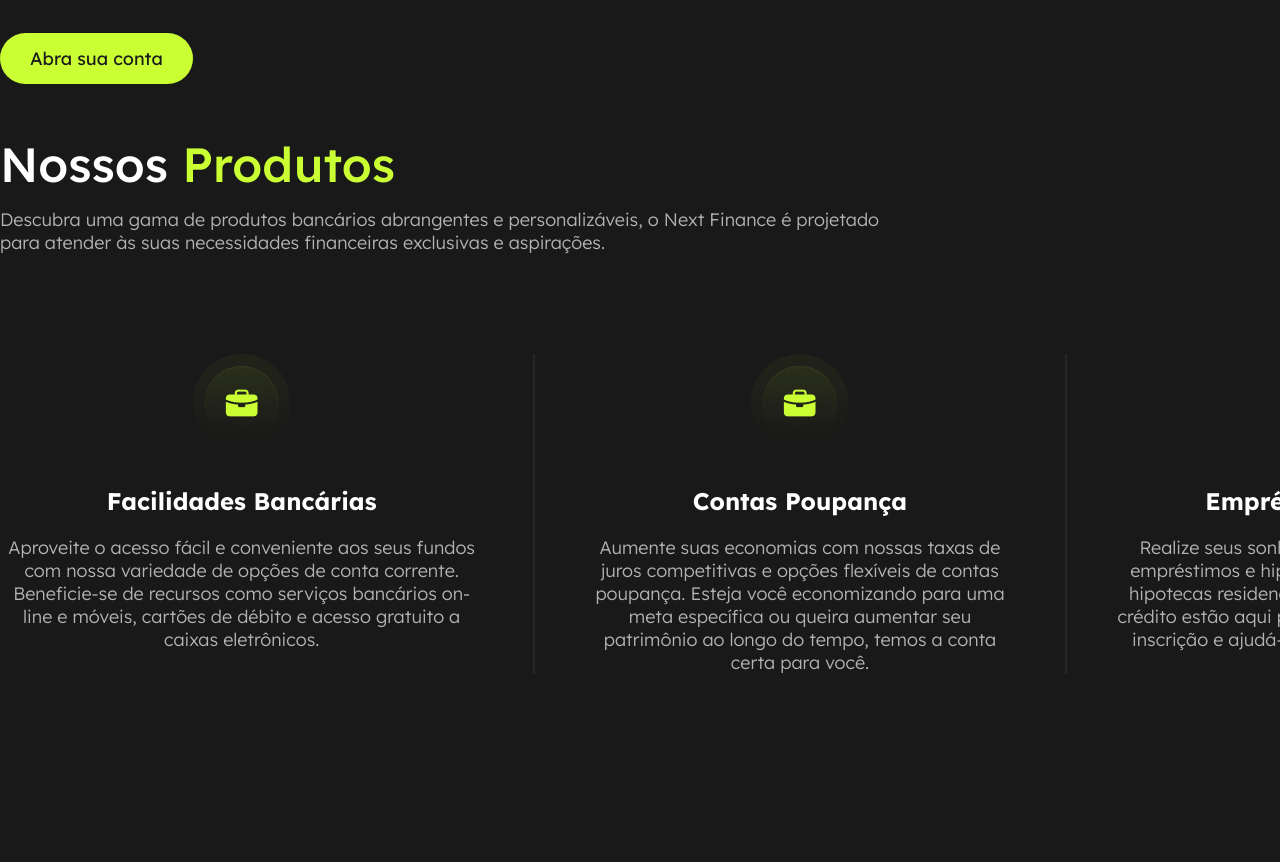
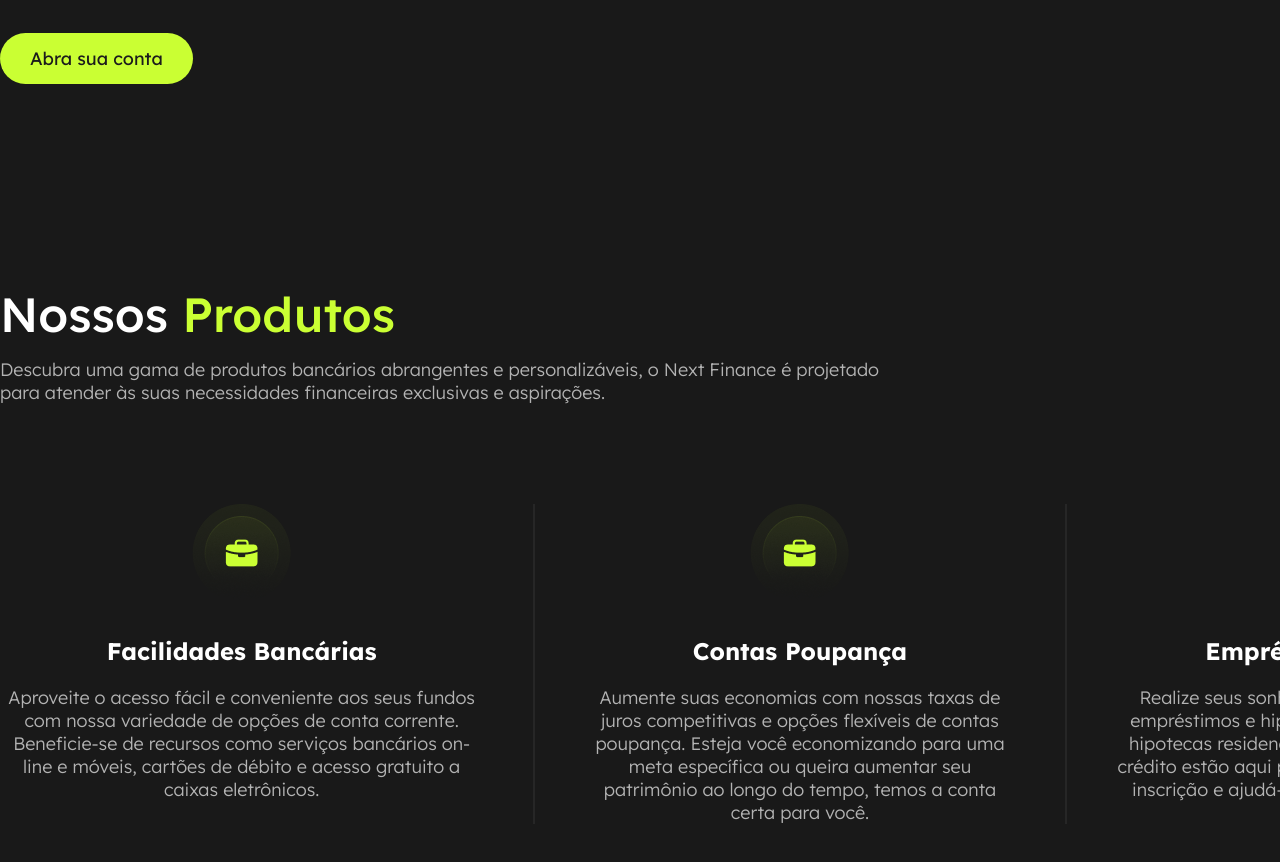
Before and after one commit to RBxRobson/Project-Next-Finance, a React (Vite) app: page / in a window 1280 px wide. Shown: the part 680-1542 px from the top of the page. Before the commit the page ends 1354 px from the top, so only its background shows below. Built offline with nearby package versions, Linux system fonts and the light colour scheme.

Commit message:
chore: Adiciona espaçamento entre sessões

```diff
--- a/src/components/OurProducts/index.tsx
+++ b/src/components/OurProducts/index.tsx
@@ -6,7 +6,7 @@ import iconSave from '../../assets/images/icon_account.png'
 
 const OurProducts = () => {
   return (
-    <section className="container">
+    <S.SectionContent className="container">
       <S.HeaderSection>
         <h2>
           Nossos <span>Produtos</span>
@@ -51,7 +51,7 @@ const OurProducts = () => {
           </p>
         </S.Article>
       </S.ArticleWrapper>
-    </section>
+    </S.SectionContent>
   )
 }
 
--- a/src/components/OurProducts/styles.ts
+++ b/src/components/OurProducts/styles.ts
@@ -1,9 +1,7 @@
 import styled, { css } from 'styled-components'
 
 export const SectionContent = styled.section`
-  ${({ theme }) => css`
-    padding-bottom: 150px;
-  `}
+  padding: 150px 0;
 `
 
 export const HeaderSection = styled.header`
```
